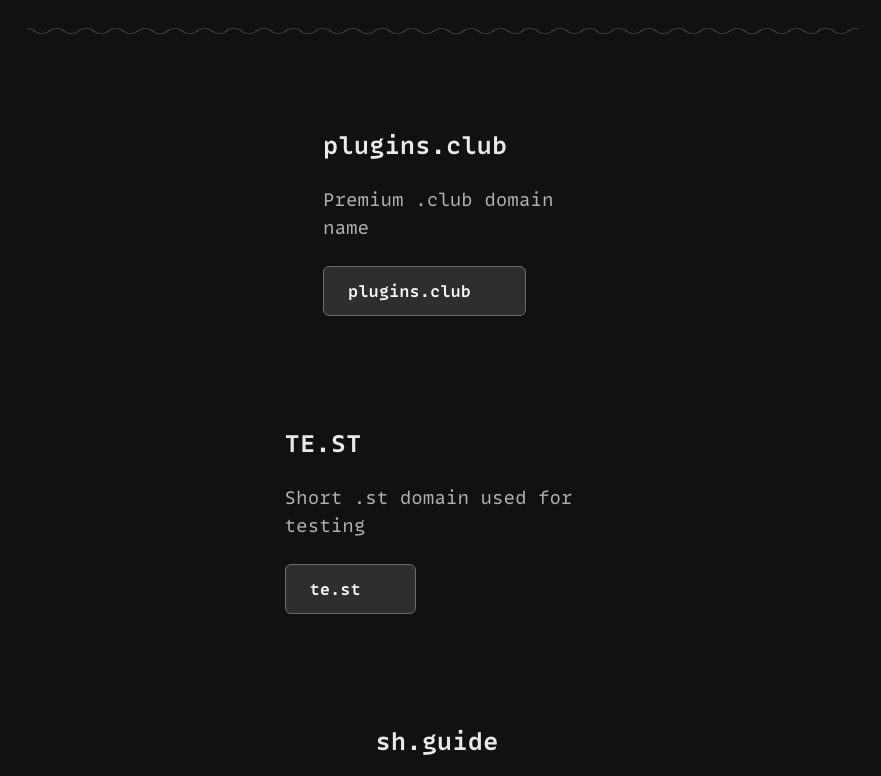
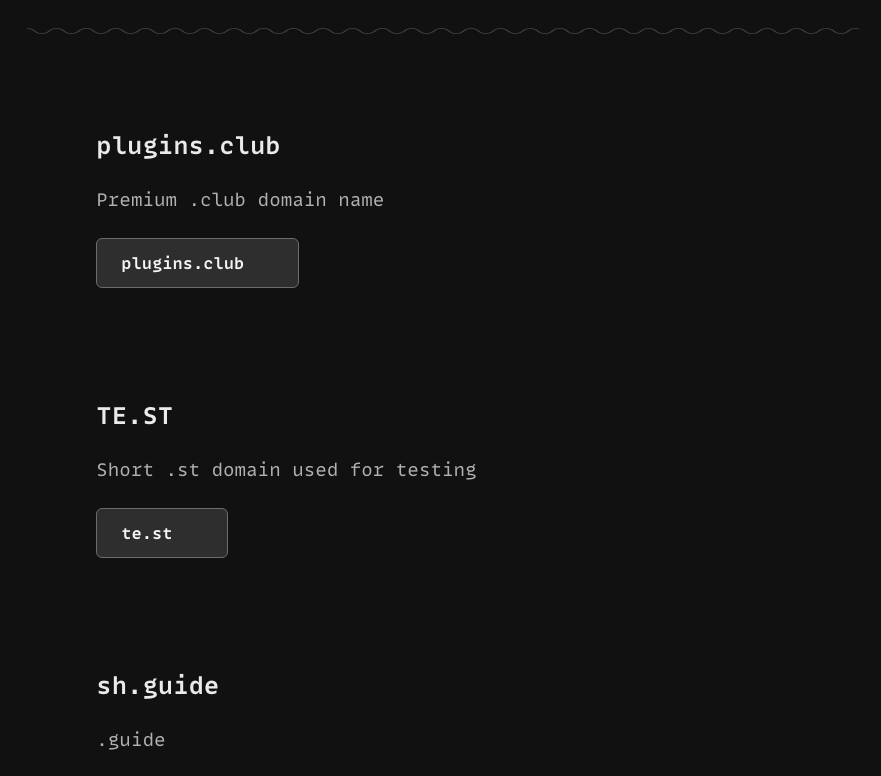
Before and after one commit to stefanpejcic/pejcic.rs, a Vue app: page /domains in a window 1280 px wide. Shown: the part 460-1236 px from the top of the page, without its empty margins (197-1078 px from the left). Built offline with nearby package versions, Linux system fonts and the light colour scheme; some icons are missing.

Commit message:
Update TheDomains.vue

```diff
--- a/src/views/TheDomains.vue
+++ b/src/views/TheDomains.vue
@@ -14,7 +14,7 @@
       </p>
     </div>
     <hr class="bg-squgily bg-repeat border-0 h-[6px] opacity-25" />
-    <div class="flex flex-col items-center justify-center gap-28">
+    <div class="flex flex-col gap-28">
       <MainDomainItem
         v-for="proj in domains"
         :key="proj.id"
```
